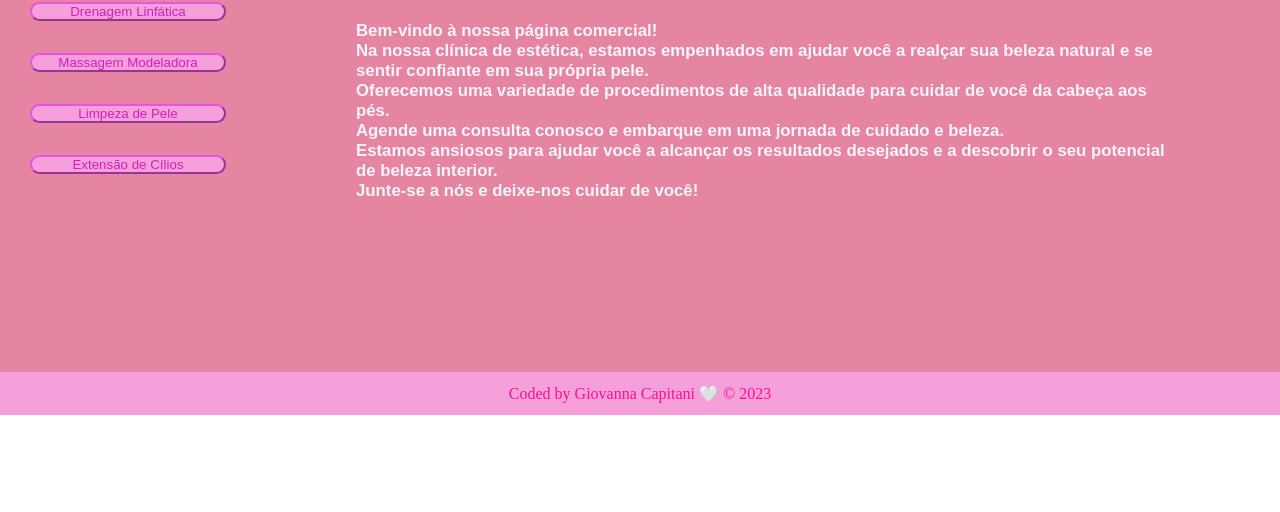
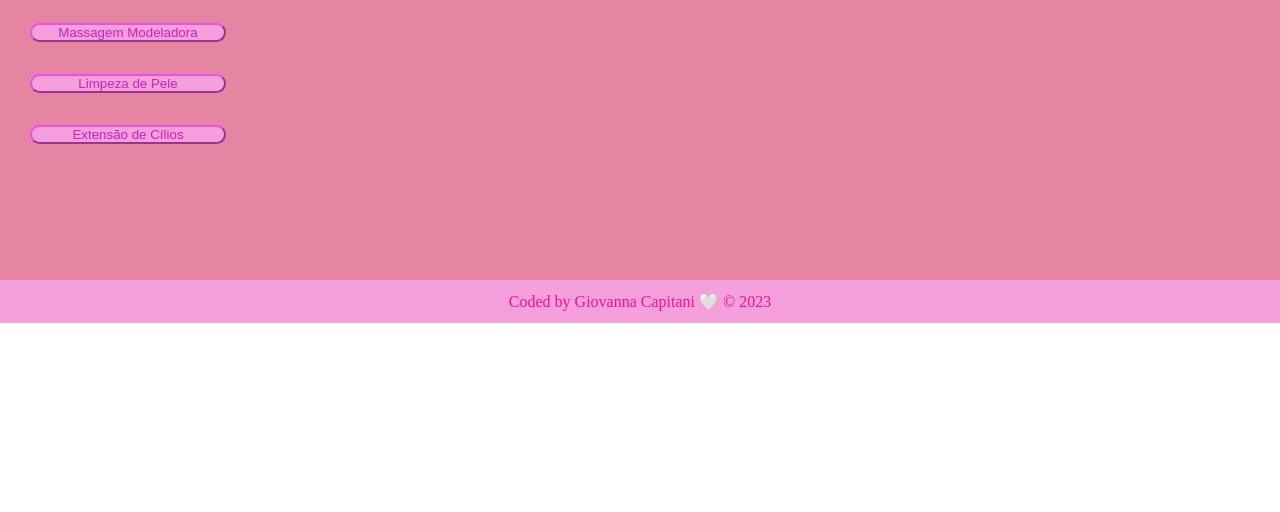
Before and after one commit to Gi-Capitani/comercial-page, a plain HTML site: page index.html in a window 1280 px wide. Shown: the part 288-800 px from the top of the page. Drawn offline with Linux system fonts and the light colour scheme; a web font is replaced by a local one.

Commit message:
Update index.html

```diff
--- a/index.html
+++ b/index.html
@@ -4,6 +4,8 @@
     <meta charset="UTF-8">
     <meta name="viewport" content="width=device-width, initial-scale=1.0">
     <link rel="stylesheet" href="./css/style.css">
+    <link rel="preconnect" href="https://fonts.googleapis.com">
+    <link rel="preconnect" href="https://fonts.gstatic.com" crossorigin>
     <link rel="stylesheet" href="https://cdnjs.cloudflare.com/ajax/libs/font-awesome/6.4.0/css/all.min.css" integrity="sha512-iecdLmaskl7CVkqkXNQ/ZH/XLlvWZOJyj7Yy7tcenmpD1ypASozpmT/E0iPtmFIB46ZmdtAc9eNBvH0H/ZpiBw==" crossorigin="anonymous" referrerpolicy="no-referrer" />
     <script src="./js/script.js"></script>
     <title>Pagina comercial</title>
@@ -45,21 +47,14 @@
             <div class="imagem" img src="./css/image/extensão de cílios.jfif" alt="Extensão de cílios"></div>
         </nav>
         <aside class="services_botton">
-            <button class="botao_selecionado"> Nossa História </button>
+            <button class="botao_selecionado"> Bem Vindo! </button>
             <button class="botao"> Drenagem Linfática </button>
             <button class="botao"> Massagem Modeladora </button>
             <button class="botao"> Limpeza de Pele </button>
             <button class="botao"> Extensão de Cílios </button>
         </aside>
             <article class="inform">
-                <div>
-                    <h1>
-                        Bem-vindo à nossa página comercial!
-                    <h1>Na nossa clínica de estética, estamos empenhados em ajudar você a realçar sua beleza natural e se sentir confiante em sua própria pele.</h1>
-                    <h1>Oferecemos uma variedade de procedimentos de alta qualidade para cuidar de você da cabeça aos pés.</h1>
-                    <h1>Agende uma consulta conosco e embarque em uma jornada de cuidado e beleza.</h1>
-                    <h1>Estamos ansiosos para ajudar você a alcançar os resultados desejados e a descobrir o seu potencial de beleza interior.</h1>
-                    <h1>Junte-se a nós e deixe-nos cuidar de você!</h1>
+                <div class="imagem" id="bem_vindo" src="./css/image/1.png" alt="Bem Vindo">
                 </div>
                 <div>
                     <h2Drenagem linfática é uma técnica de massagem manual (DLM) que tem como objetivo estimular o sistema linfático a eliminar o excesso de fluidos do corpo. Apoiada em evidências científicas, a DLM é reconhecida e indicada para auxiliar em vários tratamentos estéticos, além de promover relaxamento e bem-estar.</h2>
```
